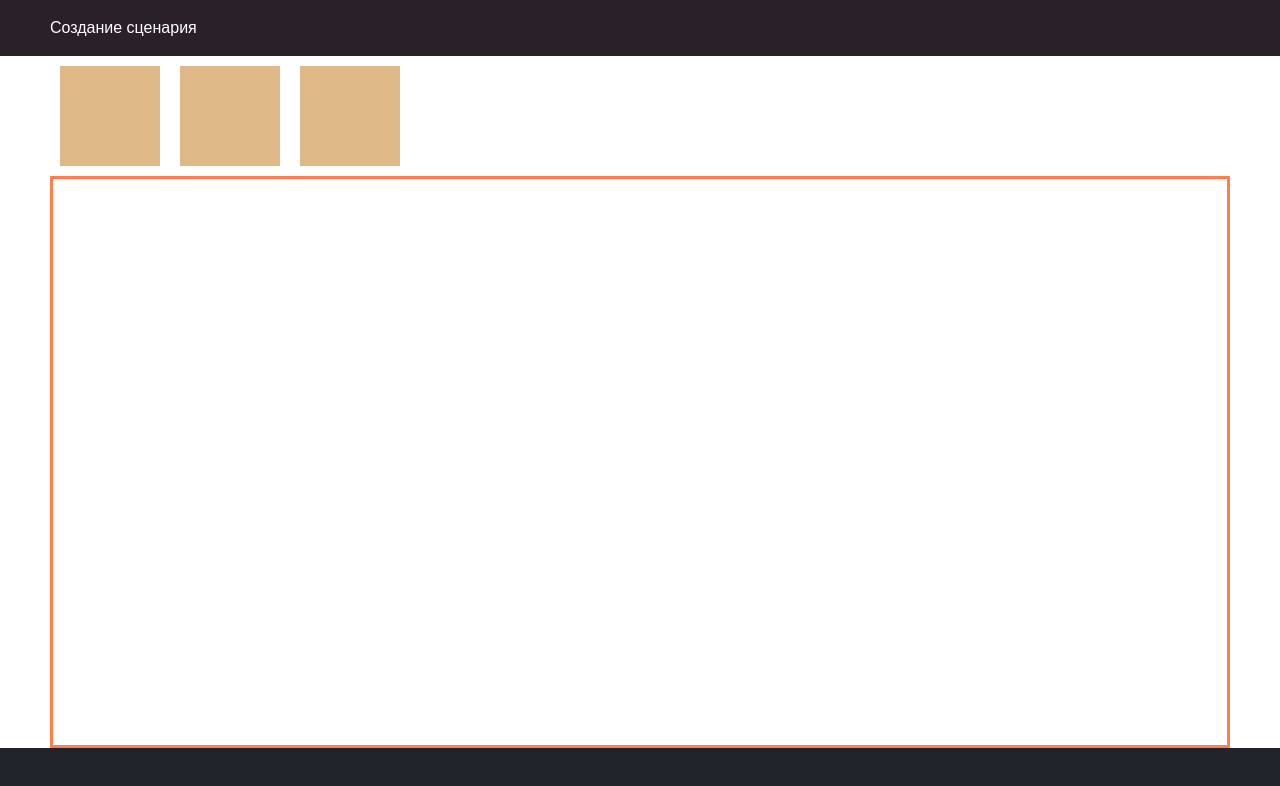
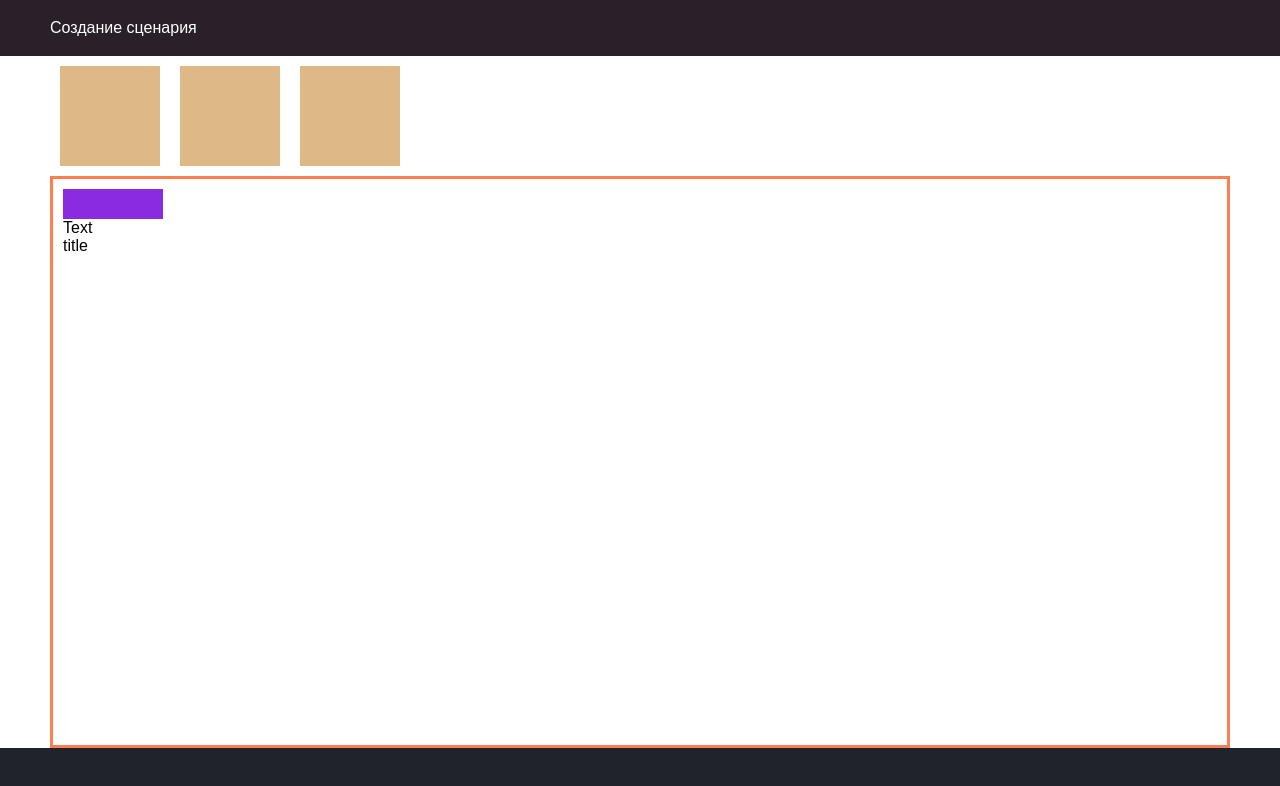
Before and after one commit to Alexandr32/SceneConstructor, an Angular app in the folder scene-constructor/: page / in a window 1280 px wide. Shown: the top 786 px of the page. Built offline with nearby package versions, Linux system fonts and the light colour scheme.

Commit message:
перетаскивание через drag n drop

```diff
--- a/scene-constructor/src/app/editor/editor.component.html
+++ b/scene-constructor/src/app/editor/editor.component.html
@@ -5,5 +5,7 @@
     <div class="editor--control"></div>
   </div>
 
-  <div class="editor--working-space"></div>
+  <div class="editor--working-space">
+    <app-scene [scene]="scene"></app-scene>
+  </div>
 </div>
--- a/scene-constructor/src/app/editor/editor.component.ts
+++ b/scene-constructor/src/app/editor/editor.component.ts
@@ -1,4 +1,5 @@
 import { Component, OnInit } from '@angular/core';
+import {Scene} from '../models/scene-model';
 
 @Component({
   selector: 'app-editor',
@@ -7,7 +8,14 @@ import { Component, OnInit } from '@angular/core';
 })
 export class EditorComponent implements OnInit {
 
-  constructor() { }
+  scene: Scene
+
+  constructor() {
+    this.scene = new Scene()
+    this.scene.id = 1
+    this.scene.text = 'Text'
+    this.scene.title = 'title'
+  }
 
   ngOnInit() {
   }
--- /dev/null
+++ b/scene-constructor/src/app/models/scene-model.ts
@@ -0,0 +1,5 @@
+export class Scene {
+  id: number
+  title: string
+  text: string
+}
--- /dev/null
+++ b/scene-constructor/src/app/pipe/toсoordinates.pipe.ts
@@ -0,0 +1,12 @@
+import { Pipe, PipeTransform } from '@angular/core';
+
+@Pipe({
+  name: 'ToCoordinates'
+})
+export class ToCoordinatesPipe implements PipeTransform {
+
+  transform(value: number, ...args: unknown[]): unknown {
+    return `${value}px`;
+  }
+
+}
--- /dev/null
+++ b/scene-constructor/src/app/scene/scene.component.html
@@ -0,0 +1,14 @@
+<div class="scene"
+     #Scene
+     [style.top]="positionY | ToCoordinates"
+     [style.left]="positionX | ToCoordinates"
+     draggable="true"
+     (drag)="onDrag($event)"
+     (dragstart)="onDragStart($event)"
+     (dragend)="onDragend($event)"
+     (mousedown)="onmousedown($event)"
+>
+  <div class="scene--header"></div>
+  <div>{{scene.text}}</div>
+  <div>{{scene.title}}</div>
+</div>
--- /dev/null
+++ b/scene-constructor/src/app/scene/scene.component.ts
@@ -0,0 +1,75 @@
+import {Component, ElementRef, Input, OnInit, Output, ViewChild} from '@angular/core';
+import { Scene } from '../models/scene-model'
+
+@Component({
+  selector: 'app-scene',
+  templateUrl: './scene.component.html',
+  styleUrls: ['./scene.component.scss']
+})
+export class SceneComponent implements OnInit {
+
+  @ViewChild("Scene", {static: false})
+  nameParagraph: ElementRef|undefined;
+
+  @Input()
+  scene: Scene
+
+  positionX: number = 10
+  positionY: number = 10
+
+  positionStartX: number = 0
+  positionStartY: number = 0
+
+  positionEndX: number = 0
+  positionEndY: number = 0
+
+  constructor() { }
+
+  ngOnInit() {
+  }
+
+  onDragStart(event) {
+
+    this.positionStartX = event.offsetX
+    this.positionStartY = event.offsetY
+
+    console.log('onDragStart:', event);
+    //console.log('left:', event.left);
+
+    //return false;
+  }
+
+  onDrag(event) {
+    this.moveTo(event)
+  }
+
+  onDragend(event) {
+    this.moveTo(event)
+    return false;
+  }
+
+  moveTo(event) {
+    this.positionEndX = event.offsetX
+    this.positionEndY = event.offsetY
+
+    const x = this.positionEndX - this.positionStartX
+    const y = this.positionEndY - this.positionStartY
+
+    //console.log(x);
+    //console.log(y);
+
+    this.positionStartX = 0
+    this.positionStartY = 0
+
+    this.positionEndX = 0
+    this.positionEndY = 0
+
+    this.positionX += x
+    this.positionY += y
+  }
+
+  onmousedown(event) {
+    console.log(event);
+  }
+
+}
--- a/scene-constructor/src/styles.scss
+++ b/scene-constructor/src/styles.scss
@@ -96,3 +96,13 @@ button {
   height: 100%;
   border: solid coral;
 }
+
+.scene {
+  position: absolute;
+}
+
+.scene--header {
+  background: blueviolet;
+  width: 100px;
+  height: 30px;
+}
```
Also changed, not shown: scene-constructor/src/app/app.module.ts (+15 -10 lines), scene-constructor/src/app/scene/scene.component.scss (added), 2 other files (tests, documents, lock files or other folders).
